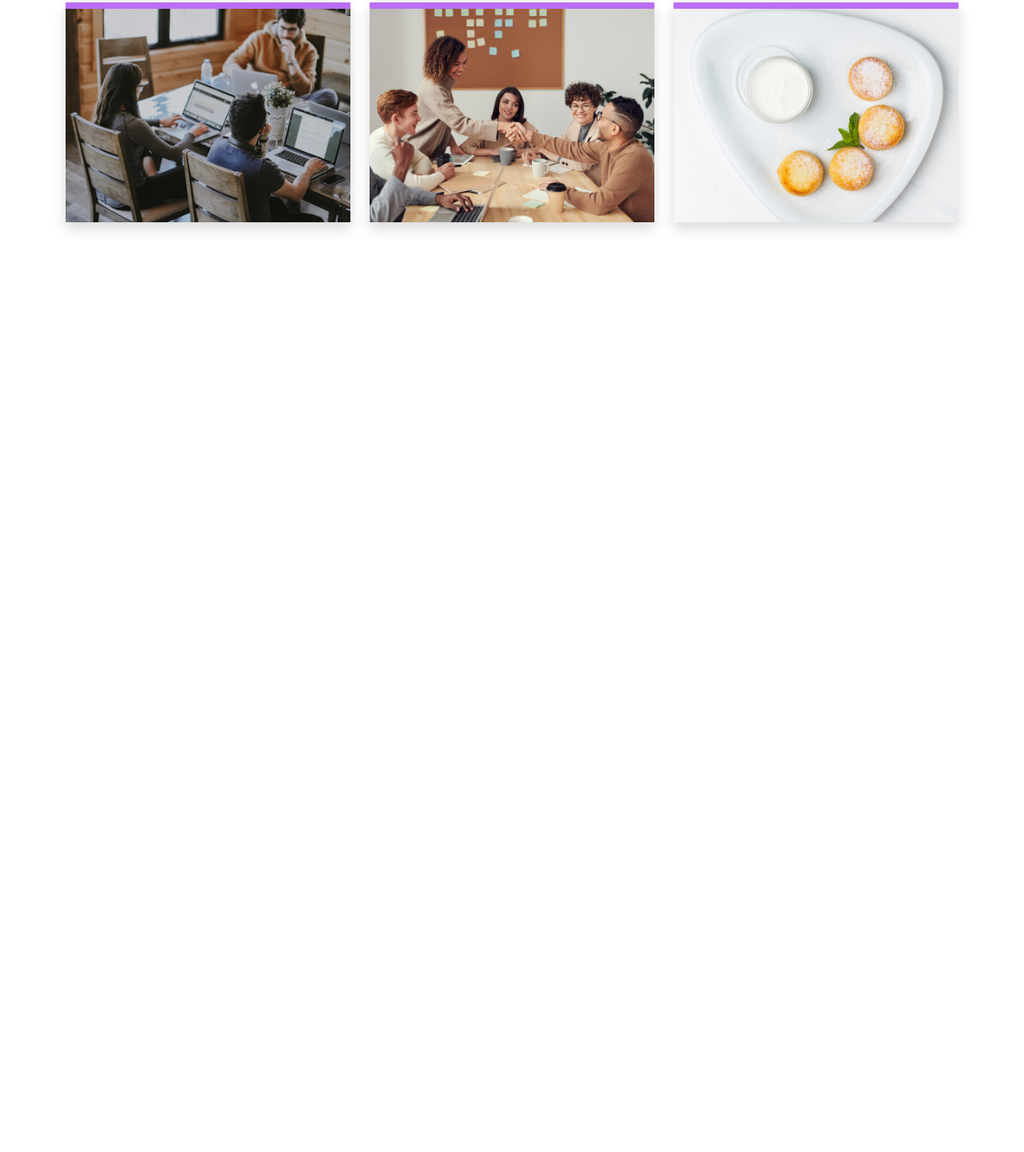
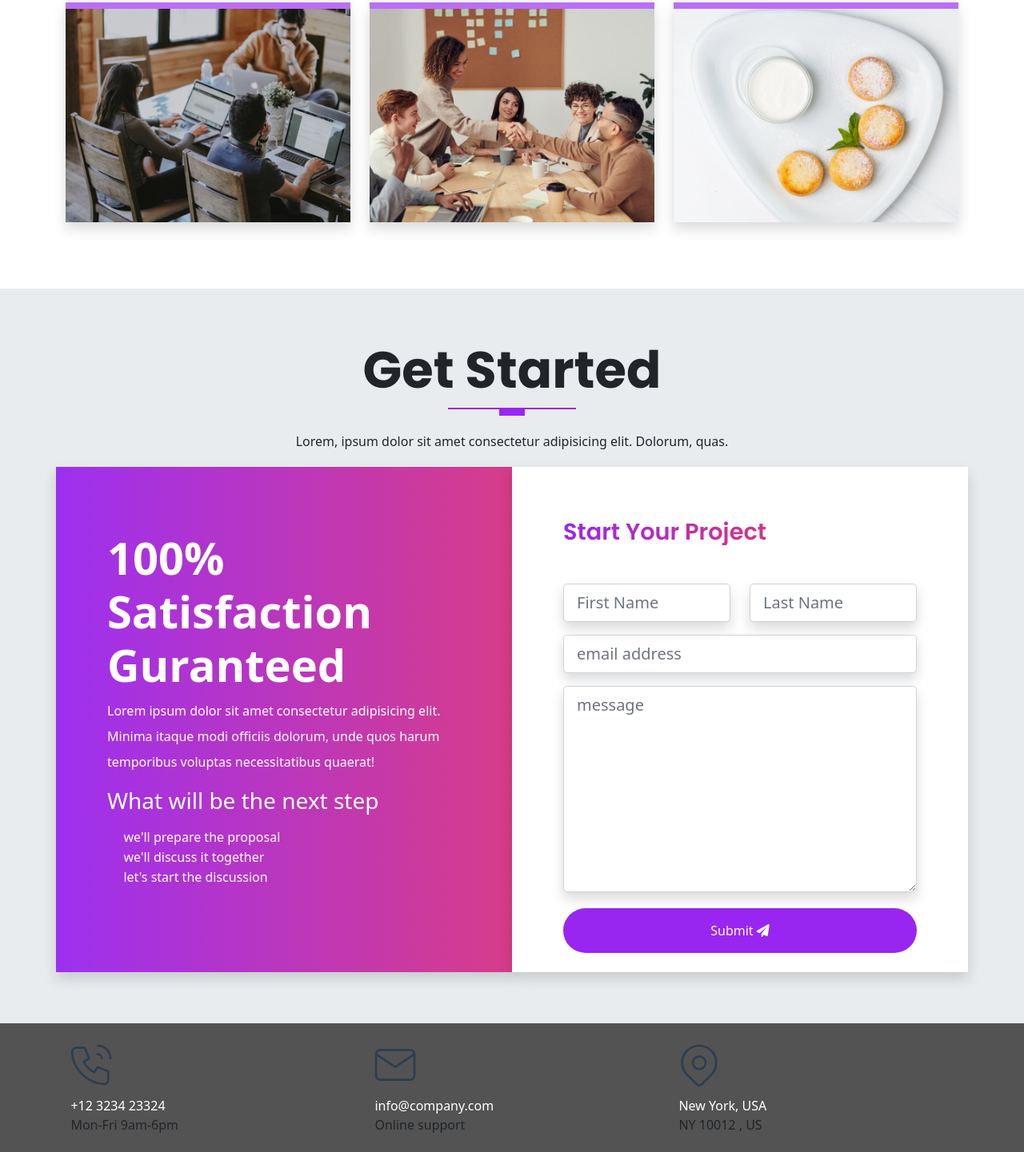
Before and after one commit to tamimhasan19702/bootstrap-and-sass, a website: page index.html in a window 1280 px wide. Shown: the part 6346-7787 px from the top of the page at 80% size. Before the commit the page ends 6707 px from the top, so only its background shows below. Drawn offline with nearby package versions, Linux system fonts and the light colour scheme.

Commit message:
footer-start

```diff
--- a/index.html
+++ b/index.html
@@ -644,9 +644,111 @@
 
 <!-- ---------------get started----------- -->
 
-<section id="contact"></section>
+<section id="contact" class="get-started">
+  <div class="container">
+    <div class="row text-center">
+     <h1 class="display-3 fw-bold text-capitalize">Get Started</h1>
+     <div class="heading-line"></div>
+     <p class="lh-lg">
+      Lorem, ipsum dolor sit amet consectetur adipisicing elit. Dolorum, quas.
+     </p>
+    </div>
 
+  <div class="row text-white">
+   <div class="col-12 col-lg-6 gradient shadow p-3">
+    <div class="cta-info w-100">
+      <h4 class="display-4 fw-bold">100% Satisfaction Guranteed</h4>
+      <p class="lh-lg">
+        Lorem ipsum dolor sit amet consectetur adipisicing elit. Minima itaque modi officiis dolorum, unde quos harum temporibus voluptas necessitatibus quaerat!
 
+      </p>
+      <h3 class="display-3-brief">What will be the next step</h3>
+      <ul class="cta-info-list">
+        <li>we'll prepare the proposal</li>
+        <li>we'll discuss it together</li>
+        <li>let's start the discussion</li>
+      </ul>
+
+    </div>
+   </div>
+   <div class="col-12 col-lg-6 bg-white shadow p-3">
+    <div class="form w-100 pb-2">
+      <h4 class="display-3-title mb-5">start your project</h4>
+      <form action="#" class="row">
+        <div class="col-lg-6 col-md-6 mb-3">
+          <input type="text" placeholder="First Name" id="inputFirstName" class="shadow form-control form-control-lg">
+        </div>
+        <div class="col-lg-6 col-md-6 mb-3">
+          <input type="text" placeholder="Last Name" id="inputLastName" class="shadow form-control form-control-lg">
+        </div>
+        <div class="col-lg-12 mb-3">
+          <input type="email" placeholder="email address" id="inputEmail" class="shadow form-control form-control-lg">
+        </div>
+        <div class="col-lg-12 mb-3">
+          <textarea name="message" placeholder="message" id="message" rows="8" class="shadow form-control form-control-lg"></textarea>
+        </div>
+        <div class="text-center d-grid mt-1">
+         <button type="button" class="btn btn-primary rounded-pill pt-3 pb-3">Submit
+          <i class="fas fa-paper-plane"></i>
+         </button>
+        </div>
+      </form>
+    </div>
+   </div>
+  </div>
+
+  </div>
+</section>
+
+<!-- -----------footer------------------ -->
+
+<footer class="footer">
+  <div class="container">
+    <div class="row">
+      <div class="col-md-4 col-lg-4 contact-box pt-1">
+        <div class="contact-box-icon">
+          <svg xmlns="http://www.w3.org/2000/svg" class="icon icon-tabler icon-tabler-phone-call" viewBox="0 0 24 24" stroke-width="1" stroke="#2c3e50" fill="none" stroke-linecap="round" stroke-linejoin="round">
+            <path stroke="none" d="M0 0h24v24H0z" fill="none"/>
+            <path d="M5 4h4l2 5l-2.5 1.5a11 11 0 0 0 5 5l1.5 -2.5l5 2v4a2 2 0 0 1 -2 2a16 16 0 0 1 -15 -15a2 2 0 0 1 2 -2" />
+            <path d="M15 7a2 2 0 0 1 2 2" />
+            <path d="M15 3a6 6 0 0 1 6 6" />
+          </svg>
+        </div>
+        <div class="contact-box-info">
+          <a href="" class="contact-box-info-title">+12 3234 23324</a>
+          <p class="contact-box-info-subtitle">Mon-Fri 9am-6pm</p>
+        </div>
+      </div>
+      <div class="col-md-4 col-lg-4 contact-box pt-1">
+        <div class="contact-box-icon">
+          <svg xmlns="http://www.w3.org/2000/svg" class="icon icon-tabler icon-tabler-mail" viewBox="0 0 24 24" stroke-width="1" stroke="#2c3e50" fill="none" stroke-linecap="round" stroke-linejoin="round">
+            <path stroke="none" d="M0 0h24v24H0z" fill="none"/>
+            <rect x="3" y="5" width="18" height="14" rx="2" />
+            <polyline points="3 7 12 13 21 7" />
+          </svg>
+        </div>
+        <div class="contact-box-info">
+          <a href="" class="contact-box-info-title">info@company.com</a>
+          <p class="contact-box-info-subtitle">Online support</p>
+        </div>
+      </div>
+      <div class="col-md-4 col-lg-4 contact-box pt-1">
+        <div class="contact-box-icon">
+          <svg xmlns="http://www.w3.org/2000/svg" class="icon icon-tabler icon-tabler-map-pin" viewBox="0 0 24 24" stroke-width="1" stroke="#2c3e50" fill="none" stroke-linecap="round" stroke-linejoin="round">
+            <path stroke="none" d="M0 0h24v24H0z" fill="none"/>
+            <circle cx="12" cy="11" r="3" />
+            <path d="M17.657 16.657l-4.243 4.243a2 2 0 0 1 -2.827 0l-4.244 -4.243a8 8 0 1 1 11.314 0z" />
+          </svg>
+        </div>
+        <div class="contact-box-info">
+          <a href="" class="contact-box-info-title">New York, USA</a>
+          <p class="contact-box-info-subtitle">NY 10012 , US</p>
+        </div>
+      </div>
+
+    </div>
+  </div>
+</footer>
 
 
 
--- a/scss/components/_typography.scss
+++ b/scss/components/_typography.scss
@@ -62,6 +62,15 @@
     }
 }
 .border-right{
+  border-right: 0;
+
+  @include media-breakpoint-up(sm){
     border-right: 0.1rem solid $gray-300;
     height: 100%;
+  }
+
 }
+
+.gradient{
+    background: linear-gradient(to right,rgba($primary,0.95),rgba($secondary,0.95));
+}
--- a/scss/sections/_footer.scss
+++ b/scss/sections/_footer.scss
@@ -0,0 +1,25 @@
+@use '../custom' as *;
+@use '../components/mixins' as *;
+
+.footer{
+    padding-top: 1rem;
+    background-color: rgba(0, 0, 0, 0.674);
+}
+
+.contact-box{
+    position: relative;
+    &-icon{
+    width: 4rem;
+    stroke: $primary;
+    }
+    &-info{
+    padding: 0.4rem;
+        &-title{
+         color: $white;
+         text-decoration: none;
+        }
+        &-subtitle{
+
+        }
+    }
+}
--- a/scss/sections/_get-started.scss
+++ b/scss/sections/_get-started.scss
@@ -0,0 +1,40 @@
+@use '../custom' as *;
+@use '../components/mixins' as *;
+
+.get-started{
+    padding: 4rem 0;
+    background-color: $gray-200;
+}
+
+.cta-info{
+    padding: 3rem;
+    margin: 1rem 0;
+
+    &-list{
+        position: relative;
+        list-style-type: none;
+        display: block;
+        padding-top: 0.5rem;
+        padding-left: 0.5rem;
+        margin-bottom: 0.7rem;
+        li:before{
+            font-family: "Font Awesome 5 Free";
+            content: "\f00c";
+            font-weight: 600;
+        }
+    }
+}
+
+.form{
+    padding: 3rem;
+
+    button{
+        border: none;
+        color: $white;
+    a{
+        color: $white;
+        text-decoration: none;
+        text-transform: capitalize;
+    }
+    }
+}
```
Also changed, not shown: assets/css/style.css, 1 other file.
